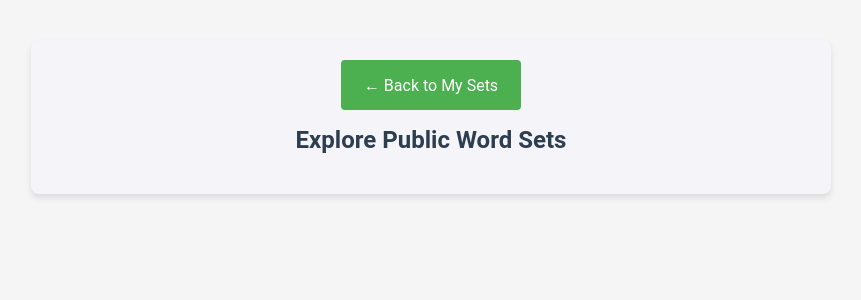
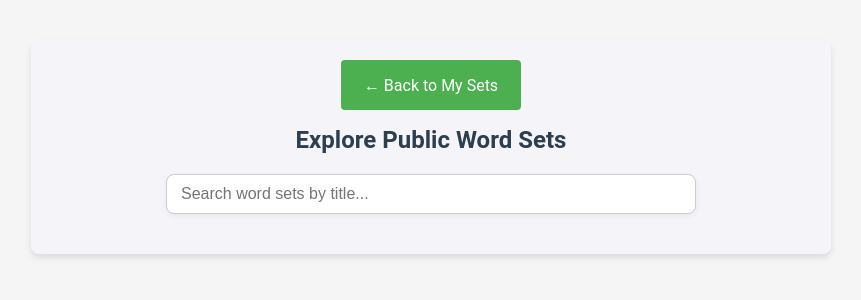
Before and after one commit to kayedopon/LTalk, a Django app: page /explore in a window 1280 px wide. Shown: the top 300 px of the page, without its empty margins (209-1070 px from the left). Run offline with Django 5.2, Linux system fonts and the light colour scheme.

Commit message:
Add search input and its implementation

```diff
--- a/LTalk/main/static/main/css/styles.css
+++ b/LTalk/main/static/main/css/styles.css
@@ -423,3 +423,22 @@ body {
     justify-content: space-between;
     margin-bottom: 20px;
 }
+
+.search-input {
+    width: 100%;
+    max-width: 500px;
+    padding: 10px 14px;
+    margin: 20px auto;
+    display: block;
+    border: 1px solid #ccc;
+    border-radius: 8px;
+    font-size: 16px;
+    box-shadow: 0 2px 6px rgba(0,0,0,0.05);
+    transition: border 0.3s ease;
+}
+
+.search-input:focus {
+    outline: none;
+    border-color: #007bff;
+    box-shadow: 0 0 6px rgba(0,123,255,0.2);
+}
--- a/LTalk/main/static/main/js/explore_sets.js
+++ b/LTalk/main/static/main/js/explore_sets.js
@@ -1,67 +1,91 @@
 document.addEventListener('DOMContentLoaded', () => {
+    let apiUrl = `/api/wordset/?page=1&scope=others`;
+    const searchInput = document.getElementById('search-input');
+    const wordsetsList = document.getElementById('wordsets-list');
+    const loadingIndicator = document.getElementById('loading');
+    const noWordsetsMsg = document.querySelector('.no-wordsets');
 
-    let apiUrl = `/api/wordset/?page=1&scope=others`;
+    searchInput.addEventListener('input', () => {
+        const query = searchInput.value.trim();
+        wordsetsList.innerHTML = ''; // Clear previous results
+
+        if (query === '') {
+            apiUrl = `/api/wordset/?page=1&scope=others`;
+            getWordSets();
+            return;
+        }
+
+        fetch(`/api/wordset/?scope=others&search=${encodeURIComponent(query)}`)
+            .then(response => response.json())
+            .then(data => {
+                wordsetsList.innerHTML = '';
+                loadingIndicator.style.display = 'none';
+
+                if (data.results.length > 0) {
+                    generateWordSet(data);
+                    apiUrl = data.next || null;
+                } else {
+                    noWordsetsMsg.style.display = 'block';
+                    apiUrl = null;
+                }
+            })
+            .catch(err => {
+                loadingIndicator.style.display = 'none';
+                console.error('Search failed:', err);
+                wordsetsList.innerHTML = '<p>Error fetching word sets.</p>';
+            });
+    });
 
     function getWordSets() {
-        try {
-            fetch(apiUrl, {
-                method: 'GET',
-            })
+        if (!apiUrl) return;
+        loadingIndicator.style.display = 'block';
+
+        fetch(apiUrl)
             .then(response => response.json())
             .then(data => {
+                loadingIndicator.style.display = 'none';
+
                 if (data.results.length > 0) {
-
                     generateWordSet(data);
-
-                    if (data.next) {
-                        apiUrl = data.next
-                        console.log(apiUrl)
-
-                    } else {
-                        apiUrl = null
-                    }
-                } else {
-                    console.log("No wordsets available.");
+                    noWordsetsMsg.style.display = 'none';
+                    apiUrl = data.next || null;
+                } else if (wordsetsList.children.length === 0) {
+                    noWordsetsMsg.style.display = 'block';
                 }
-                console.log(data)
             })
-        } catch (error) {
-            console.log(error)
-        }
+            .catch(error => {
+                loadingIndicator.style.display = 'none';
+                console.error('Failed to fetch word sets:', error);
+            });
     }
 
-    function generateWordSet(data)
-    {
+    function generateWordSet(data) {
         data.results.forEach(wordset => {
             const wordsetElement = document.createElement('li');
             wordsetElement.classList.add('word-set');
 
             wordsetElement.innerHTML = `
                 <div class="word-set-info" data-id="${wordset.id}" style="cursor: pointer;">
-                    <h8 class="word-set-title">${wordset.title}</h8>
+                    <h4 class="word-set-title">${wordset.title}</h4>
                     <div class="word-set-details">
                         <span class="word-count">${wordset.words.length} words</span>
                     </div>
                 </div>
             `;
 
-            wordsetElement.getElementsByClassName('word-set-info')
-            wordsetElement.addEventListener("click", function() {
+            wordsetElement.addEventListener("click", () => {
                 window.location.href = `/wordset/${wordset.id}/?from_explore=true`;
             });
 
-            document.getElementById('wordsets-list').appendChild(wordsetElement);
+            wordsetsList.appendChild(wordsetElement);
         });
-
-
     }
 
     getWordSets();
 
-    window.addEventListener('scroll', function() {
+    window.addEventListener('scroll', function () {
         if (window.innerHeight + window.scrollY >= document.documentElement.scrollHeight - 100) {
-
-            if (document.getElementById('loading').style.display === 'none' && apiUrl !== null) {
+            if (loadingIndicator.style.display === 'none' && apiUrl !== null) {
                 getWordSets();
             }
         }
--- a/LTalk/main/templates/main/explore_sets.html
+++ b/LTalk/main/templates/main/explore_sets.html
@@ -10,11 +10,10 @@
     <div class="home-container">
         <a href="{% url 'home' %}" class="btn btn-primary upload-button">← Back to My Sets</a>
         <h1>Explore Public Word Sets</h1>
-            <ul id="wordsets-list" class="wordsets-list">
-
-            </ul>
-            <div id="loading" style="display: none;">Loading...</div>
-            <p class="no-wordsets" style="display: none;">No public word sets found.</p>
+        <input type="text" id="search-input" class="search-input" placeholder="Search word sets by title...">
+        <ul id="wordsets-list" class="wordsets-list"></ul>
+        <div id="loading" style="display: none;">Loading...</div>
+        <p class="no-wordsets" style="display: none;">No public word sets found.</p>
     </div>
     <script src="{% static 'main/js/explore_sets.js' %}"></script>
 </body>
```
Also changed, not shown: LTalk/api/views.py (+10 -2 lines).
